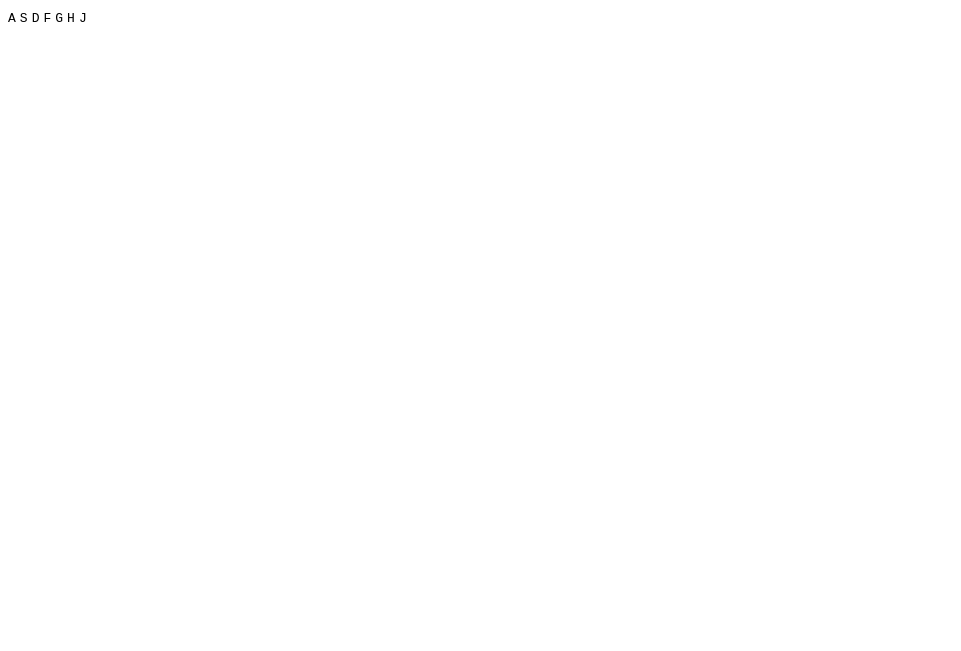
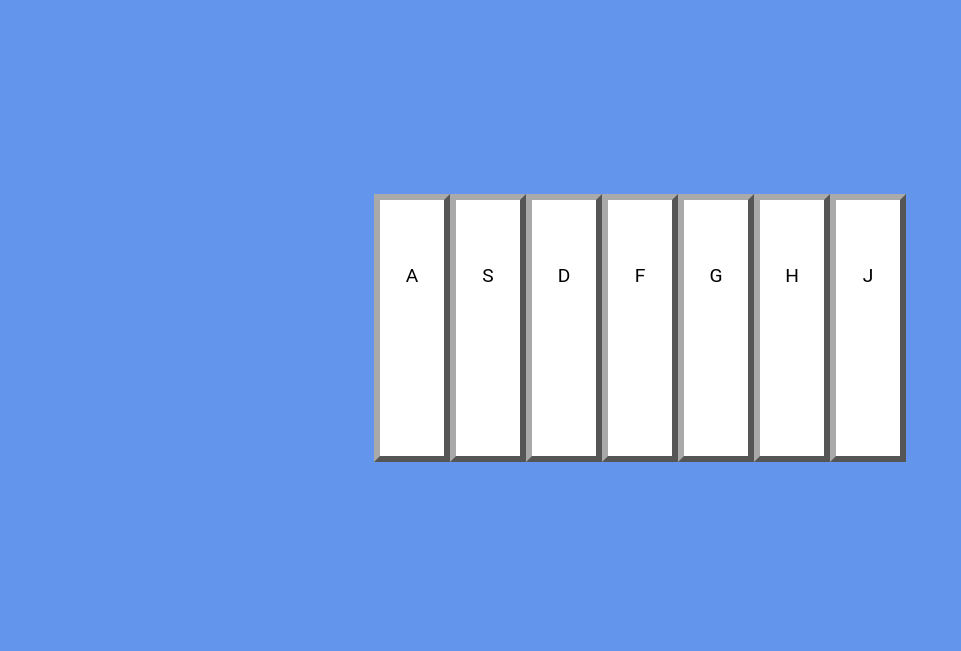
Before and after one commit to pstackebrandt/virtual-piano, a website: page Virtual Piano/task/src/index.html in a window 1280 px wide. Shown: the whole page, without its empty margins (0-961 px from the left). Drawn offline with Linux system fonts and the light colour scheme.

Commit message:
piano stage 2 finished, green - format piano

```diff
--- a/Virtual Piano/Page styling/task-info.yaml
+++ b/Virtual Piano/Page styling/task-info.yaml
@@ -265,5 +265,8 @@ files:
 
   learner_created: false
 feedback_link: https://hyperskill.org/projects/101/stages/557/implement#comment
-status: Unchecked
+status: Solved
+feedback:
+  message: Congratulations!
+  time: Wed, 03 Nov 2021 14:07:12 UTC
 record: -1
--- /dev/null
+++ b/Virtual Piano/task/src/css/style.css
@@ -0,0 +1,28 @@
+* {
+    font-family: 'Roboto', sans-serif;
+}
+
+body {
+    background-color: cornflowerblue;
+}
+
+.container {
+    height: 50vw;
+    display: flex;
+
+    align-items: center;
+    justify-content: center;
+}
+
+.key {
+    height: 15vw;
+    width: 5vw;
+    display: inline-block;
+
+    background-color: white;
+    border: 0.5vw outset darkgrey;
+    font-size: 1.5vw;
+    padding-top: 5vw;
+    text-align: center;
+    vertical-align: center;
+}
--- a/Virtual Piano/task/src/index.html
+++ b/Virtual Piano/task/src/index.html
@@ -3,8 +3,19 @@
 <head>
     <meta charset="utf-8">
     <title>Virtual Piano</title>
+    <meta name="viewport" content="width=device-width, initial-scale=1">
+    <link rel="stylesheet" href="css/style.css"/>
+    <script defer src="scripts/script.js"></script>
 </head>
 <body>
-<kbd>A</kbd> <kbd>S</kbd> <kbd>D</kbd> <kbd>F</kbd> <kbd>G</kbd> <kbd>H</kbd> <kbd>J</kbd>
+<div class="container">
+    <kbd class="key">A</kbd>
+    <kbd class="key">S</kbd>
+    <kbd class="key">D</kbd>
+    <kbd class="key">F</kbd>
+    <kbd class="key">G</kbd>
+    <kbd class="key">H</kbd>
+    <kbd class="key">J</kbd>
+</div>
 </body>
 </html>
--- a/course-remote-info.yaml
+++ b/course-remote-info.yaml
@@ -10,7 +10,7 @@ stages:
   is_completed: true
 - id: 557
   step: 9023
-  is_completed: false
+  is_completed: true
 - id: 558
   step: 9024
   is_completed: false
```
Also changed, not shown: Virtual Piano/task/src/scripts/script.js (added).
